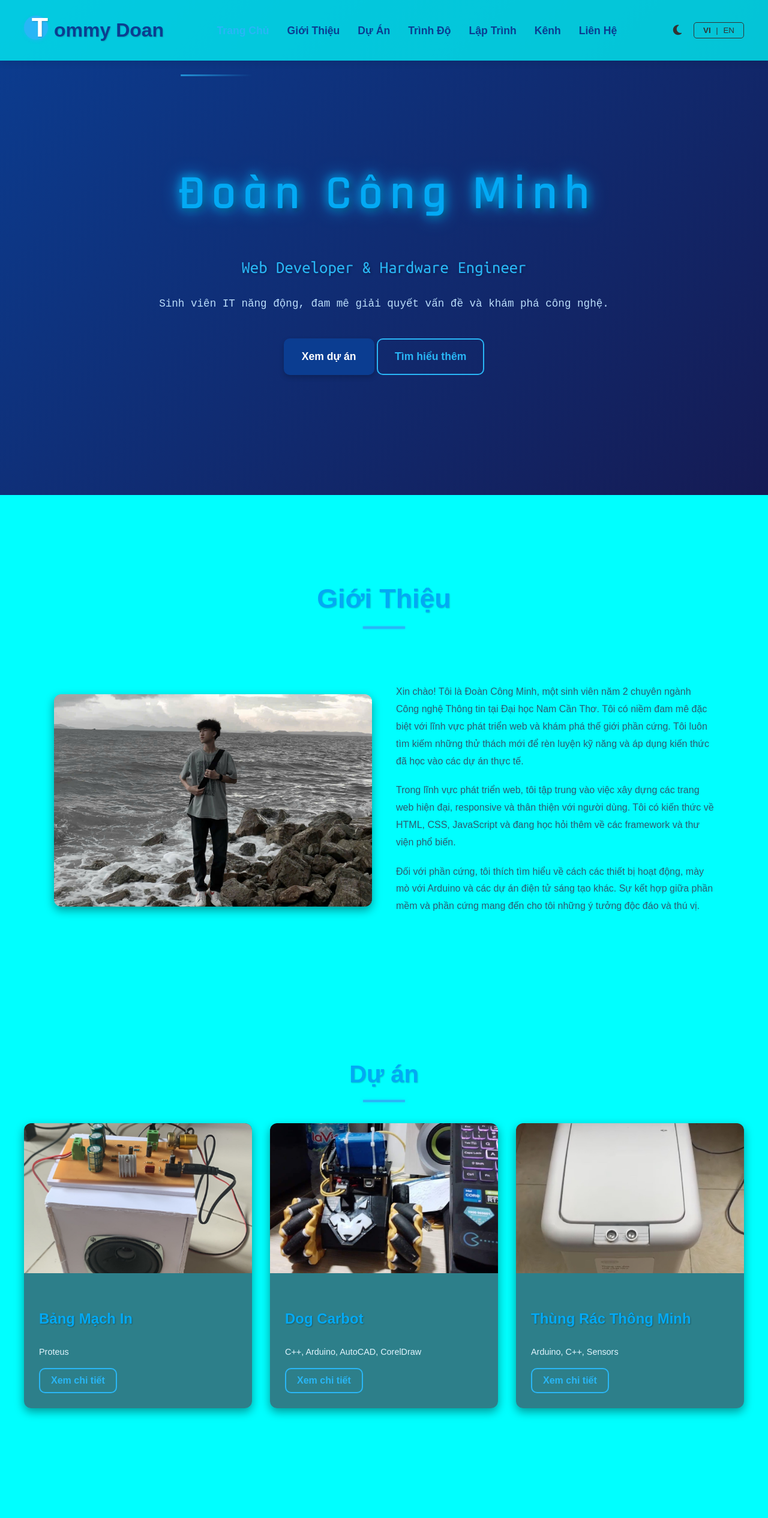
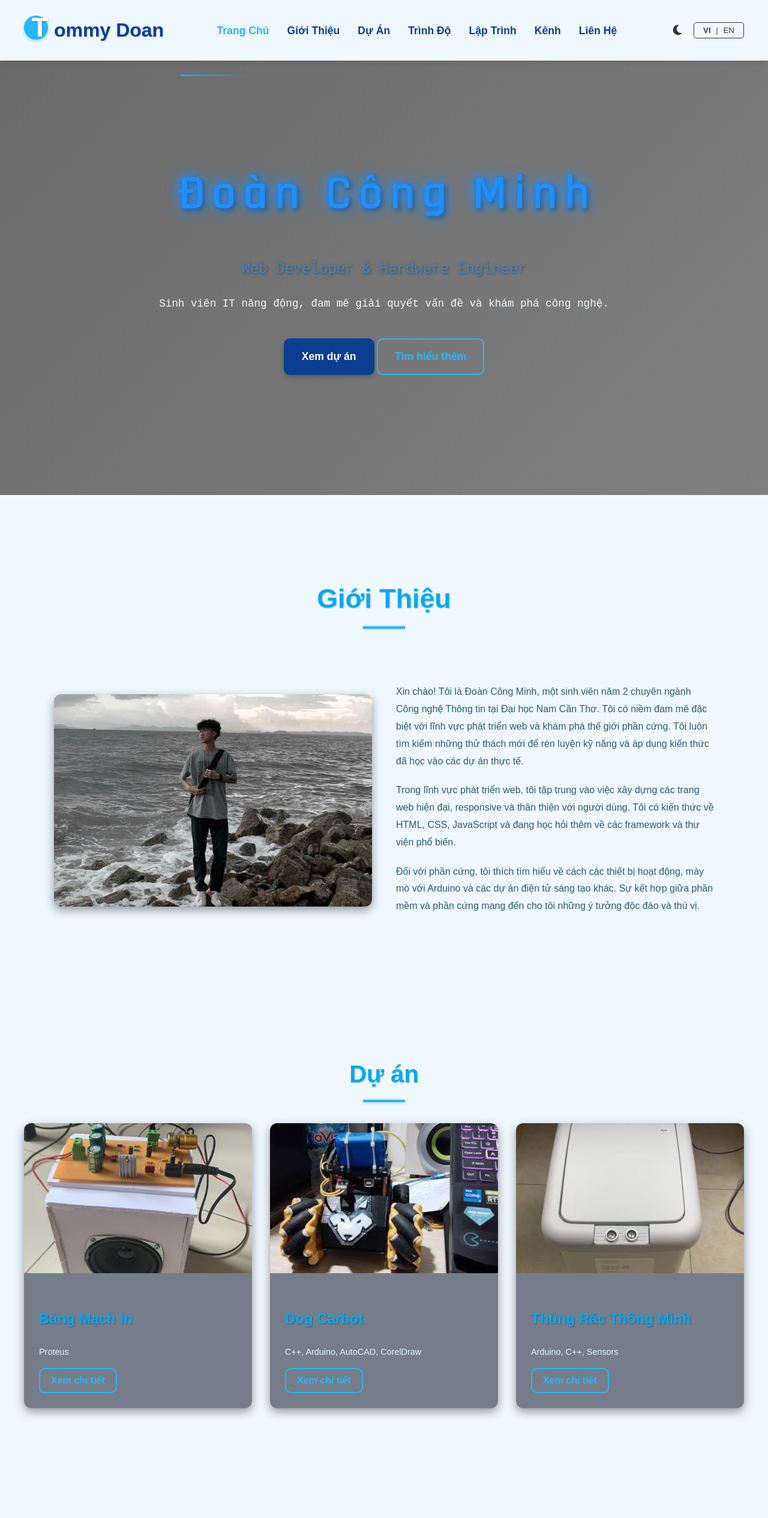
Before and after one commit to tommydoan/portfoliotommydoan, a plain HTML site: page index.html in a window 1280 px wide. Shown: the top 2530 px of the page at 60% size. Drawn offline with nearby package versions, Linux system fonts and the light colour scheme.

Commit message:
Update style.css

```diff
--- a/css/style.css
+++ b/css/style.css
@@ -299,7 +299,7 @@ body.dark-mode #language-toggle {
 
 /* Header */
 header {
-    background-color: #00ffffba; /* Màu nền sáng hơn, trong suốt */
+    background-color: #f0f8ff; /* Màu nền sáng hơn, trong suốt */
     padding: 25px 0;
     box-shadow: 0 3px 12px rgba(0, 0, 0, 0.1); /* Bóng đổ nhẹ hơn */
     position: fixed;
@@ -365,7 +365,7 @@ header nav ul li a.active {
 
 /* Hero Section */
 .hero {
-    background: linear-gradient(135deg, #0b3d91, #151b54); /* Gradient sâu hơn */
+    background: linear-gradient(135deg, #696969, #808080); /* Graient sâu hơn */
     text-align: center;
     padding: 200px 0; /* Tăng padding */
     position: relative;
@@ -376,8 +376,8 @@ header nav ul li a.active {
     font-family: 'Rajdhani', sans-serif;
     font-size: 5em; /* Tiêu đề chính lớn hơn */
     margin-bottom: 15px;
-    color: #03a9f4; /* Xanh dương neon nổi bật */
-    text-shadow: 0 0 15px #03a9f4, 0 0 30px #03a9f4, 3px 3px 8px rgba(0, 0, 0, 0.6); /* Hiệu ứng neon mạnh hơn */
+    color: #1E90FF; /* Xanh dương neon nổi bật */
+    text-shadow: 0 0 15px #1E90FF, 0 0 30px #1E90FF, 3px 3px 8px rgba(0, 0, 0, 0.6); /* Hiệu ứng neon mạnh hơn */
     letter-spacing: 0.15em;
     animation: fadeInUp 1s ease-in-out, glitch 0.8s infinite alternate;
 }
@@ -385,7 +385,7 @@ header nav ul li a.active {
 .hero .subheading {
     font-family: 'Ubuntu Mono', monospace;
     font-size: 1.8em; /* Subheading lớn hơn */
-    color: #29b6f6; /* Xanh dương sáng */
+    color: #4682B4; /* Xanh dương sáng */
     margin-bottom: 20px;
     animation: fadeInUp 1.2s ease-in-out 0.2s forwards;
     opacity: 0;
@@ -395,7 +395,7 @@ header nav ul li a.active {
 .hero .description {
     font-family: 'Source Code Pro', monospace;
     font-size: 1.1em; /* Description lớn hơn */
-    color: #bbdefb;
+    color: #F0F8FF;
     margin-bottom: 40px;
     animation: fadeInUp 1.4s ease-in-out 0.4s forwards;
     opacity: 0;
@@ -489,7 +489,7 @@ header nav ul li a.active {
 /* About Section */
 #about {
     padding: 80px 0; /* Tăng padding */
-    background-color: #00FFFF; /* Xanh dương đậm hơn cho About */
+    background-color: #f0f8ff; /* Xanh dương đậm hơn cho About */
 }
 
 #about .container {
@@ -579,7 +579,7 @@ header nav ul li a.active {
 /* Projects Section */
 #projects {
     padding: 60px 0;
-    background-color: #00FFFF; /* Màu nền giống với #skills-education */
+    background-color: #f0f8ff; /* Màu nền giống với #skills-education */
 }
 
 #projects .container {
@@ -712,7 +712,7 @@ header nav ul li a.active {
 
     /* Skills & Education Section */
 #skills-education {
-    background-color: #00FFFF;
+    background-color: #f0f8ff;
     padding: 50px 0; /* Giảm padding tổng thể của section */
 }
 
@@ -801,7 +801,7 @@ header nav ul li a.active {
     /* Programming Languages Section */
     #programming-languages {
         padding: 80px 0; /* Tăng padding */
-        background-color: #00FFFF; /* Nền đậm hơn */
+        background-color: #f0f8ff; /* Nền đậm hơn */
     }
 
     #programming-languages .container {
@@ -872,7 +872,7 @@ header nav ul li a.active {
     /* My Channels Section */
     #my-channels {
         padding: 80px 0; /* Tăng padding */
-        background-color: #00FFFF; /* Nền đậm hơn */
+        background-color: #f0f8ff; /* Nền đậm hơn */
     }
 
     #my-channels .container {
@@ -920,7 +920,7 @@ header nav ul li a.active {
     /* Contact Me Section */
     #contact {
         padding: 80px 0; /* Tăng padding */
-        background-color: #00FFFF; /* Nền đậm hơn */
+        background-color: #f0f8ff; /* Nền đậm hơn */
     }
 
     #contact .container {
```
